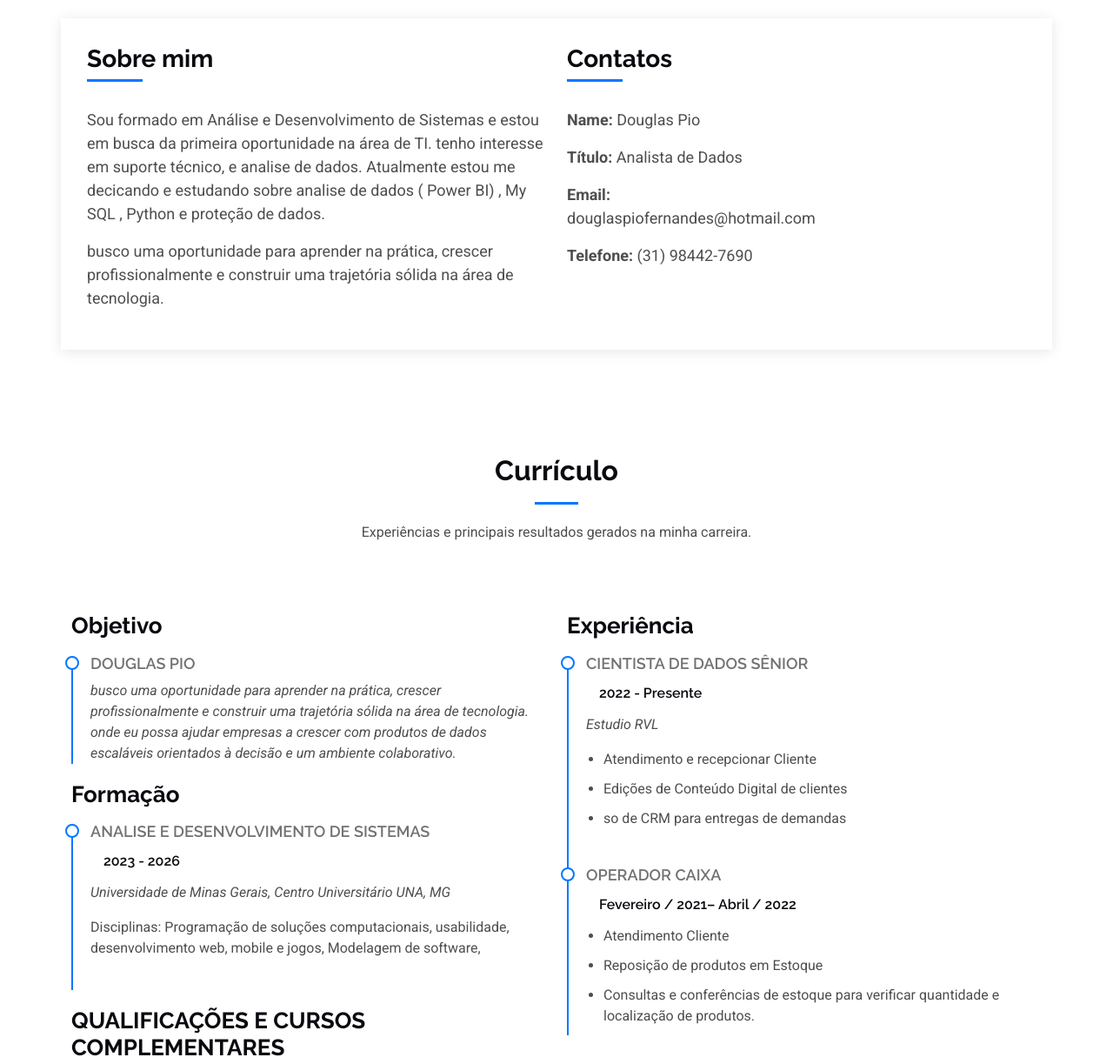
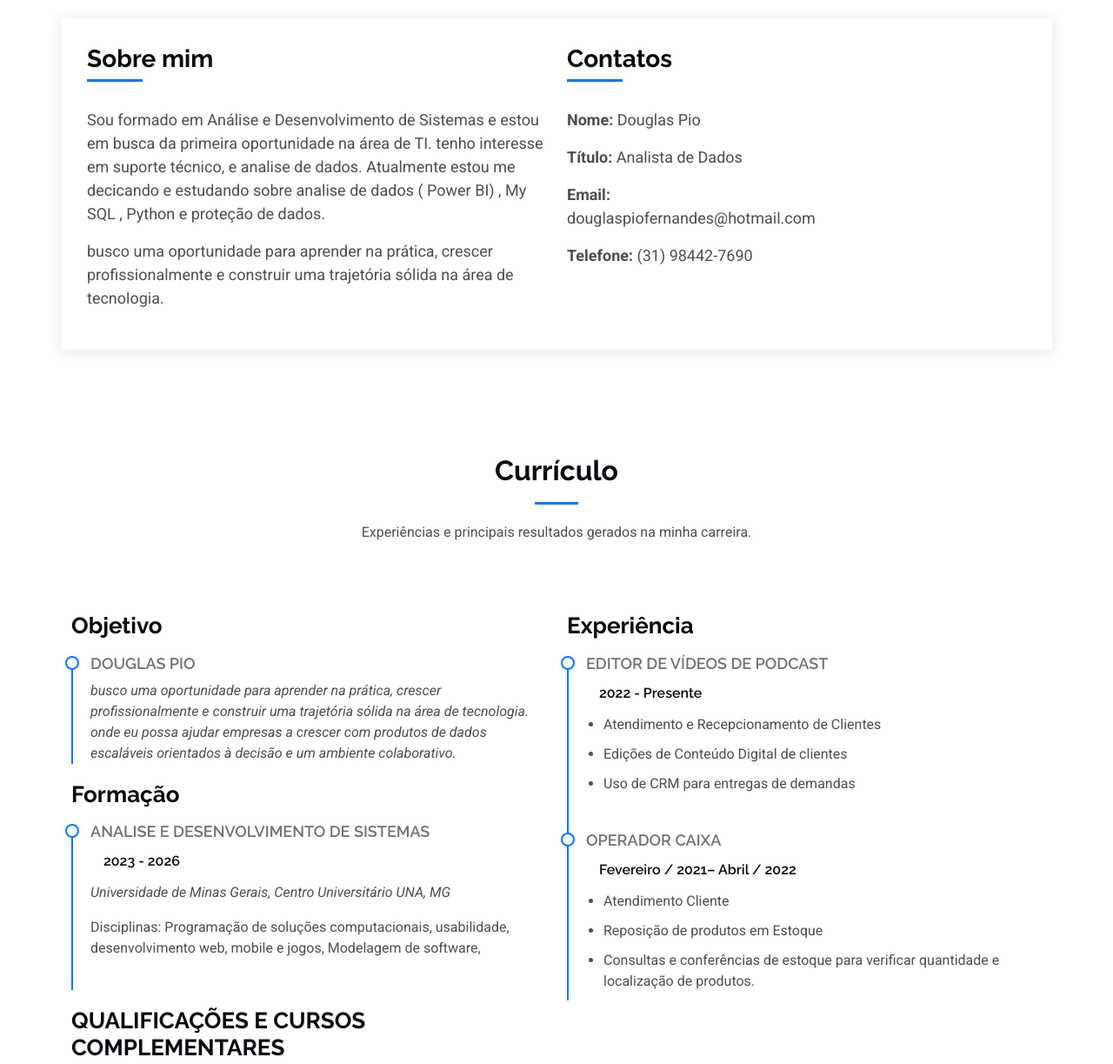
Before and after one commit to Douglas-Pio/Portifolio-Projetos, a plain HTML site: page index.html in a window 1280 px wide. Shown: the part 840-2063 px from the top of the page at 87% size. Drawn offline with Linux system fonts and the light colour scheme.

Commit message:
Update index.html

```diff
--- a/index.html
+++ b/index.html
@@ -65,7 +65,7 @@
     <!-- Hero Section -->
     <section id="hero" class="hero section dark-background">
 
-      <img src="assets/img/hero-img.jpg" alt="" data-aos="fade-in">
+      <img src="assets/img/stats-bg.jpg" alt="" data-aos="fade-in">
 
       <div class="container d-flex flex-column align-items-center justify-content-center text-center" data-aos="fade-up" data-aos-delay="100">
         <h2>Douglas Pio</h2>
@@ -98,7 +98,7 @@
 
               <div class="about-me">
               <h4>Contatos</h4>
-                <p><strong>Name: </strong> <span>Douglas Pio</span></p>
+                <p><strong>Nome: </strong> <span>Douglas Pio</span></p>
                 <p><strong>Título: </strong> <span>Analista de Dados</span></p>
                 <p><strong>Email: </strong> <span>douglaspiofernandes@hotmail.com</span></p>
                 <p><strong>Telefone: </strong> <span>(31) 98442-7690</span></p>
@@ -231,11 +231,12 @@
                     </div><!-- End Skills Item -->
 
                     <div class="progress">
-                      <span class="skill"><span>Inteligencia Artifical</span> <i class="val">80%</i></span>
+                      <span class="skill"><span>Inteligencia Artifical</span> <i class="val">100%</i></span>
                       <div class="progress-bar-wrap">
                         <div class="progress-bar" role="progressbar" aria-valuenow="40" aria-valuemin="0" aria-valuemax="100"></div>
                       </div>
-                    </div><!-- End Skills Item -->
+                    </div>
+                    <!-- End Skills Item -->
 
 
 
@@ -251,13 +252,12 @@
           <div class="col-lg-6" data-aos="fade-up" data-aos-delay="200">
             <h3 class="resume-title">Experiência</h3>
             <div class="resume-item">
-              <h4>Cientista de Dados Sênior</h4>
+              <h4>Editor de Vídeos de Podcast</h4>
               <h5>2022 - Presente</h5>
-              <p><em>Estudio RVL</em></p>
               <ul>
-                <li>Atendimento e recepcionar Cliente</li>
+                <li>Atendimento e Recepcionamento de Clientes</li>
                 <li>Edições de Conteúdo Digital de clientes</li>
-                <li>so de CRM para entregas de demandas</li>
+                <li>Uso de CRM para entregas de demandas</li>
               </ul>
               <p>
 
@@ -313,7 +313,7 @@
                 <h4>Analise de dados das Entregas da Amazon</h4>
                 <p>O objetivo da analise e descobrir do porque de ter atrasos em entregas de produtos da amazon que estão prejudicando a experiencia dos clientes  </p>
                 <a href="assets/img/portfolio/app-1.jpg" title="App 1" data-gallery="portfolio-gallery-app" class="glightbox preview-link"><i class="bi bi-zoom-in"></i></a>
-                <a href="portfolio-details.html" title="More Details" class="details-link"><i class="bi bi-link-45deg"></i></a>
+                <a href="portfolio-details.html" title="Mais Detalhes" class="details-link"><i class="bi bi-link-45deg"></i></a>
               </div>
             </div><!-- End Portfolio Item -->
 
```
